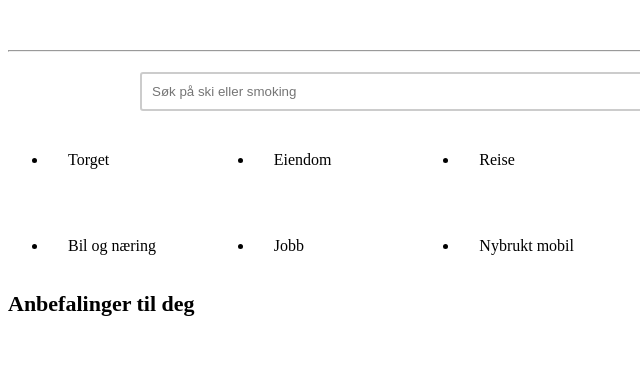
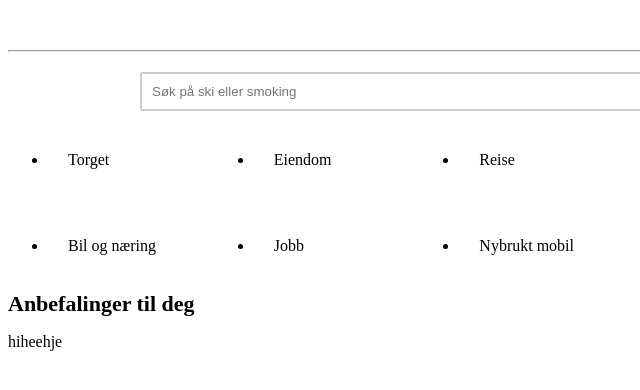
Before and after one commit to viljaah/AdvancedCSS_Lab_230224, a plain HTML site: page index.html in a window 1280 px wide. Shown: the full height of the page, 0-640 px from the left. Drawn offline with Linux system fonts and the light colour scheme.

Commit message:
vilja categories

```diff
--- a/index.html
+++ b/index.html
@@ -36,5 +36,6 @@
             <li>Mittanbud</li>
         </ul>
         <h1>Anbefalinger til deg</h1>
+        <p>hiheehje</p>
 </body>
 </html>
```
